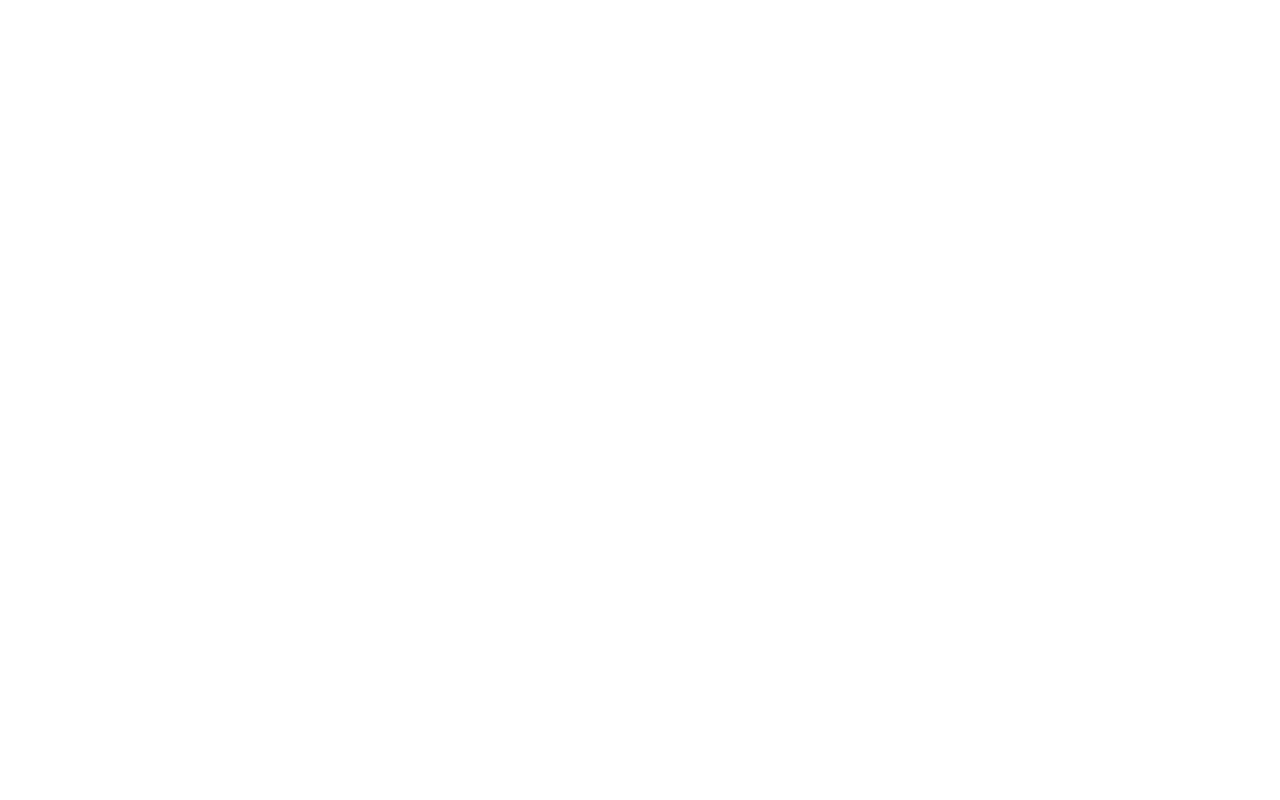
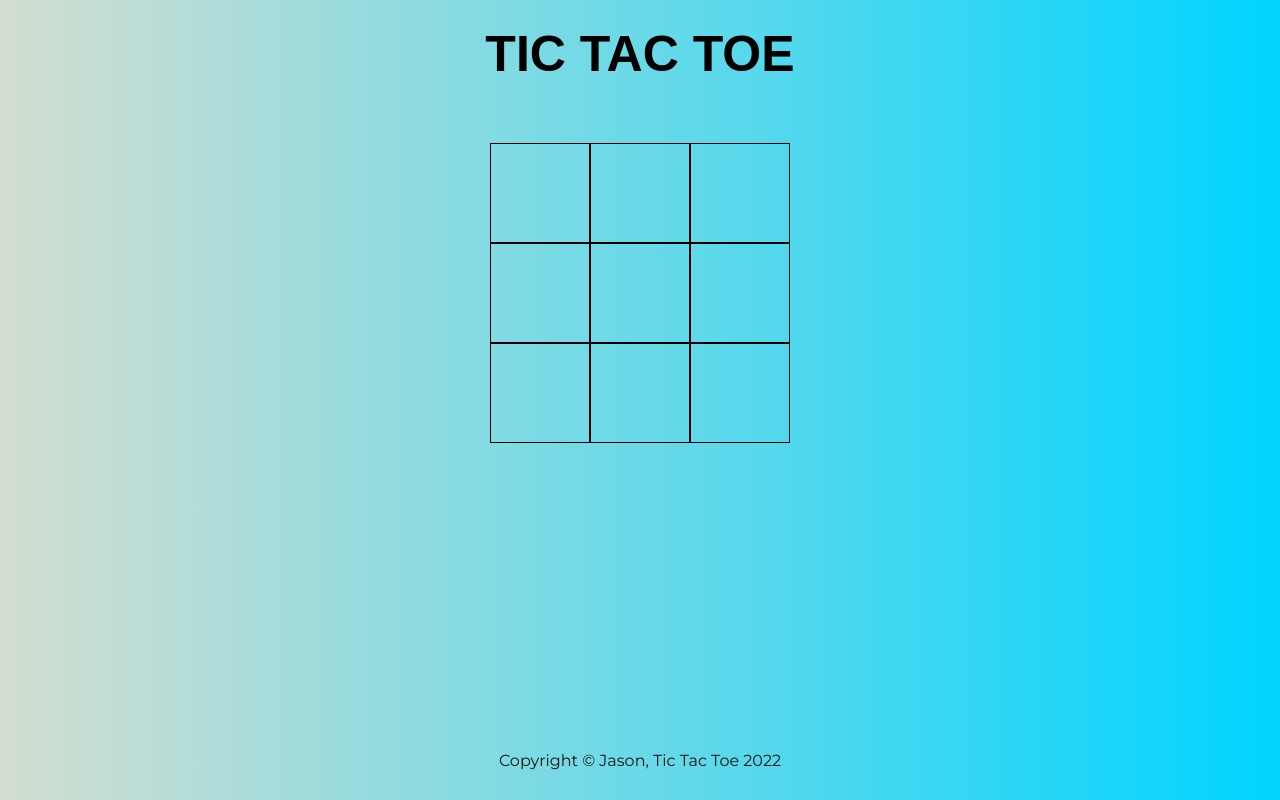
Before and after one commit to JasonOCat/TOP-tic-tac-toe, a plain HTML site: page index.html in a window 1280 px wide. Drawn offline with Linux system fonts and the light colour scheme.

Commit message:
Draw grid

```diff
--- a/css/styles.css
+++ b/css/styles.css
@@ -0,0 +1,69 @@
+@import url('https://fonts.googleapis.com/css2?family=Montserrat:wght@100;400;600;700&display=swap');
+
+:root {
+    font-family: 'Montserrat', sans-serif;
+}
+
+* {
+    margin: 0;
+    padding: 0;
+}
+
+body {
+    margin: 0;
+    background: rgb(2,0,36);
+    background: linear-gradient(90deg, rgba(2,0,36,1) 0%, rgba(156,181,150,0.44303658963585435) 0%, rgba(0,212,255,1) 100%);
+    min-height: 100vh;
+    display: flex;
+    flex-direction: column;
+    font-family: Montserrat, Geneva, Tahoma, sans-serif
+}
+
+#banner {
+    display: flex;
+    justify-content: center;
+    align-items: center;
+    margin-top: 25px;
+    font-size: 50px;
+    font-family: 'Calculator', sans-serif;
+}
+
+#container {
+    display: flex;
+    flex-direction: column;
+    width: 450px;
+    height: 500px;
+    margin: auto;
+    padding: 10px;
+}
+
+
+.main-content {
+    display: flex;
+    flex: 1;
+    flex-direction: column;
+    margin: auto;
+    padding: 10px;
+}
+
+
+.footer {
+    color: #E5E7EB;
+    display: flex;
+    justify-content: center;
+    padding: 30px 0;
+    align-items: center;
+    color: rgb(24, 23, 23);
+  }
+
+
+.game-board {
+    padding-top: 50px;
+    display: grid;
+    grid-template: repeat(3,100px) / repeat(3,100px)
+}
+
+
+.grid {
+    border: 1px solid black;
+}
--- a/index.html
+++ b/index.html
@@ -12,6 +12,27 @@
 
 <body>
 
+    <h1 id="banner">TIC TAC TOE</h1>
+
+
+    <div class="main-content">
+        <div class="game-board">
+            <div class="grid"></div>
+            <div class="grid"></div>
+            <div class="grid"></div>
+            <div class="grid"></div>
+            <div class="grid"></div>
+            <div class="grid"></div>
+            <div class="grid"></div>
+            <div class="grid"></div>
+            <div class="grid"></div>
+        </div>
+    </div>
+
+    <div class="footer">
+        Copyright © Jason, Tic Tac Toe 2022
+    </div>
+
 </body>
 
 </html>
--- a/js/javascript.js
+++ b/js/javascript.js
@@ -0,0 +1,25 @@
+const gameBoard = (() => {
+    const gameBoard = [["1","2","3"],["4","5","6"],["7","8","9"]];
+    const getGameBoard = () => gameBoard;
+
+
+
+    return {
+        getGameBoard,
+    };
+})();
+
+
+const displayController = (() => {
+
+})();
+
+
+const playerFactory = function(name, mark) {
+    const getName = () => name;
+    const getMark = () => mark;
+    return {getName, getMark};
+}
+
+
+gameBoard.getGameBoard().flatMap(x => x).forEach(x => console.log(x));
```
